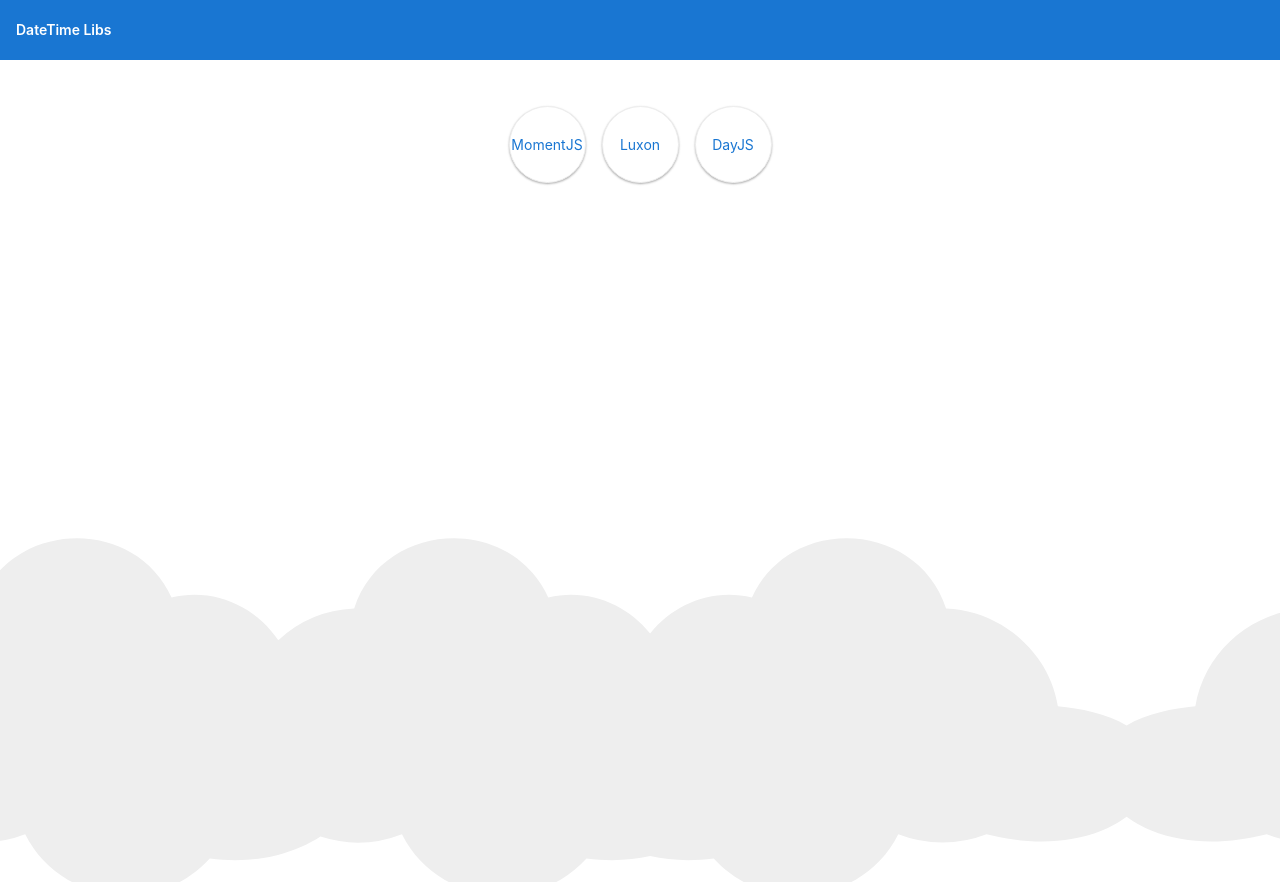
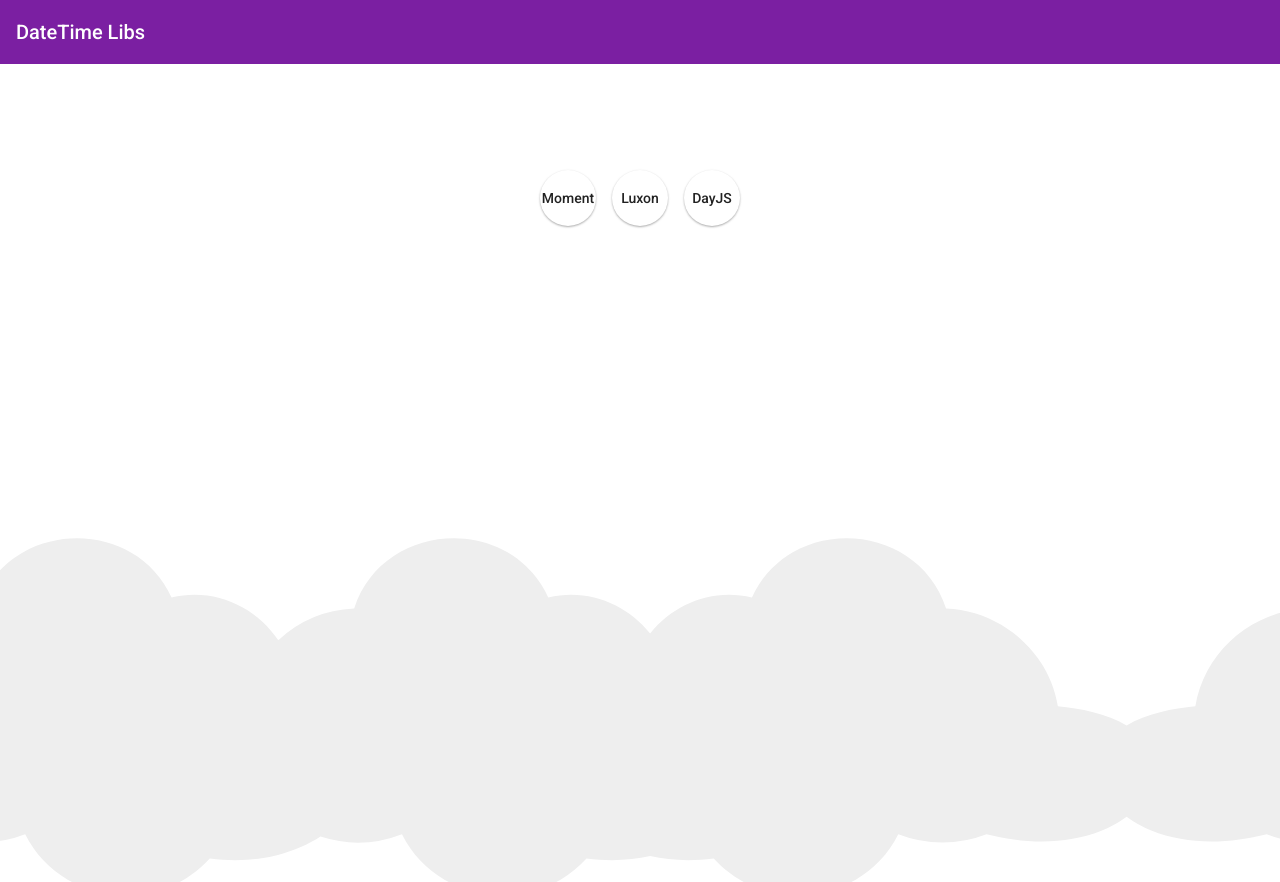
Before and after one commit to ekwok1/datetime, an Angular app: page / in a window 1280 px wide. After the commit the page ends 800 px from the top, so only its background shows below. Built offline with nearby package versions, Linux system fonts and the light colour scheme.

Commit message:
skeleton v2

```diff
--- a/package.json
+++ b/package.json
@@ -3,7 +3,7 @@
   "version": "0.0.0",
   "scripts": {
     "ng": "ng",
-    "start": "ng serve",
+    "start": "ng serve --open",
     "build": "ng build",
     "test": "ng test",
     "lint": "ng lint",
@@ -16,6 +16,7 @@
     "@angular/common": "~11.0.6",
     "@angular/compiler": "~11.0.6",
     "@angular/core": "~11.0.6",
+    "@angular/flex-layout": "^11.0.0-beta.33",
     "@angular/forms": "~11.0.6",
     "@angular/material": "^11.2.5",
     "@angular/platform-browser": "~11.0.6",
--- a/src/app/app.component.html
+++ b/src/app/app.component.html
@@ -1,7 +1,9 @@
 <!-- Toolbar -->
-<div class="toolbar" role="banner">
-  <span style="margin-left: 1rem">DateTime Libs</span>
-</div>
+<mat-toolbar color="primary">
+  <mat-toolbar-row>
+    <span>DateTime Libs</span>
+  </mat-toolbar-row>
+</mat-toolbar>
 
 <div class="content" role="main">
   <!-- Terminal -->
@@ -16,9 +18,9 @@
 
   <!-- Links -->
   <div class="card-container">
-    <a class="circle-link" title="Moment" href="https://momentjs.com" target="_blank" rel="noopener">MomentJS</a>
-    <a class="circle-link" title="Luxon" href="https://moment.github.io/luxon/" target="_blank" rel="noopener">Luxon</a>
-    <a class="circle-link" title="Moment" href="https://day.js.org/" target="_blank" rel="noopener">DayJS</a>
+    <a class="circle-link" mat-fab href="https://momentjs.com" target="_blank" rel="noopener">Moment</a>
+    <a class="circle-link" mat-fab href="https://moment.github.io/luxon/" target="_blank" rel="noopener">Luxon</a>
+    <a class="circle-link" mat-fab href="https://day.js.org/" target="_blank" rel="noopener">DayJS</a>
   </div>
 
   <svg id="clouds" alt="Gray Clouds Background" xmlns="http://www.w3.org/2000/svg" width="2611.084" height="485.677" viewBox="0 0 2611.084 485.677">
--- a/src/app/app.component.scss
+++ b/src/app/app.component.scss
@@ -94,12 +94,8 @@
 }
 
 .circle-link {
-  height: 75px;
-  width: 75px;
-  border-radius: 40px;
   margin: 8px;
   background-color: white;
-  border: 1px solid #eeeeee;
   display: flex;
   justify-content: center;
   align-items: center;
```
Also changed, not shown: src/app/app.module.ts (+8 -1 lines), 1 other file (tests, documents, lock files or other folders).
